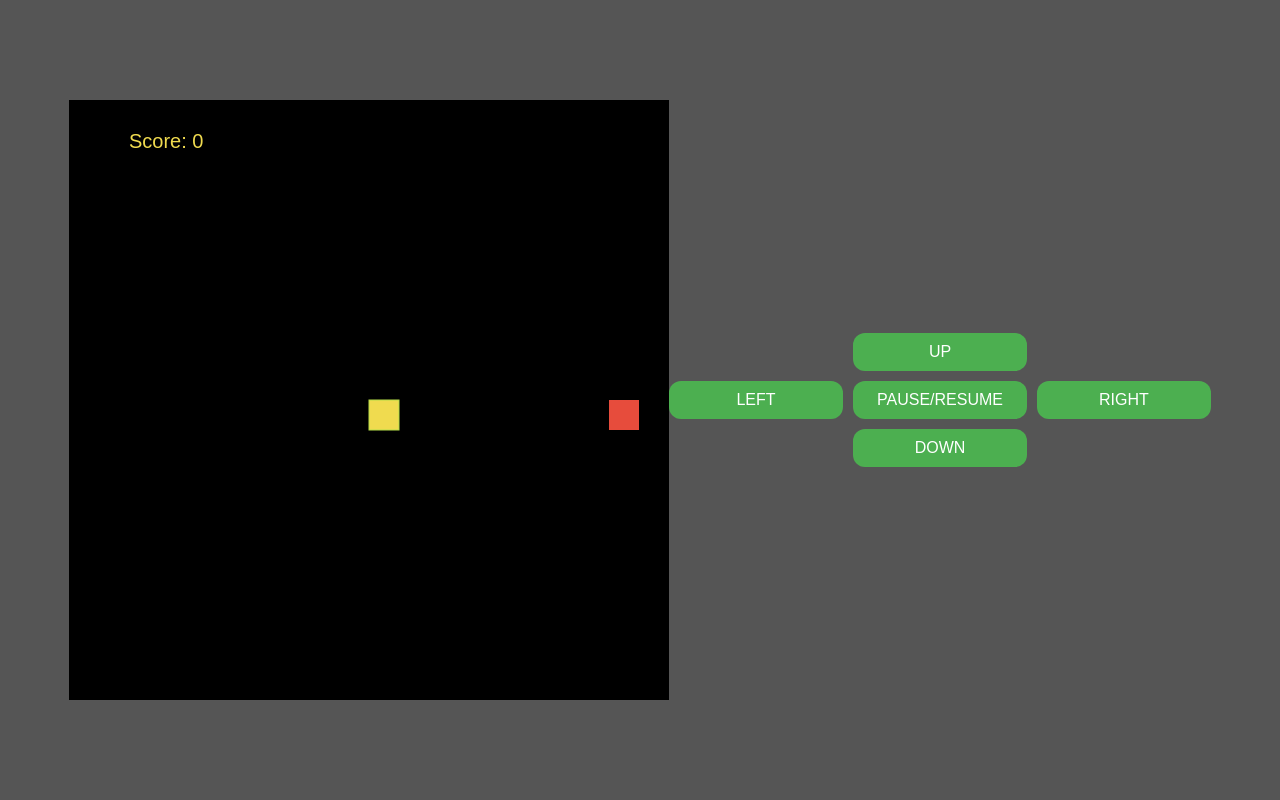
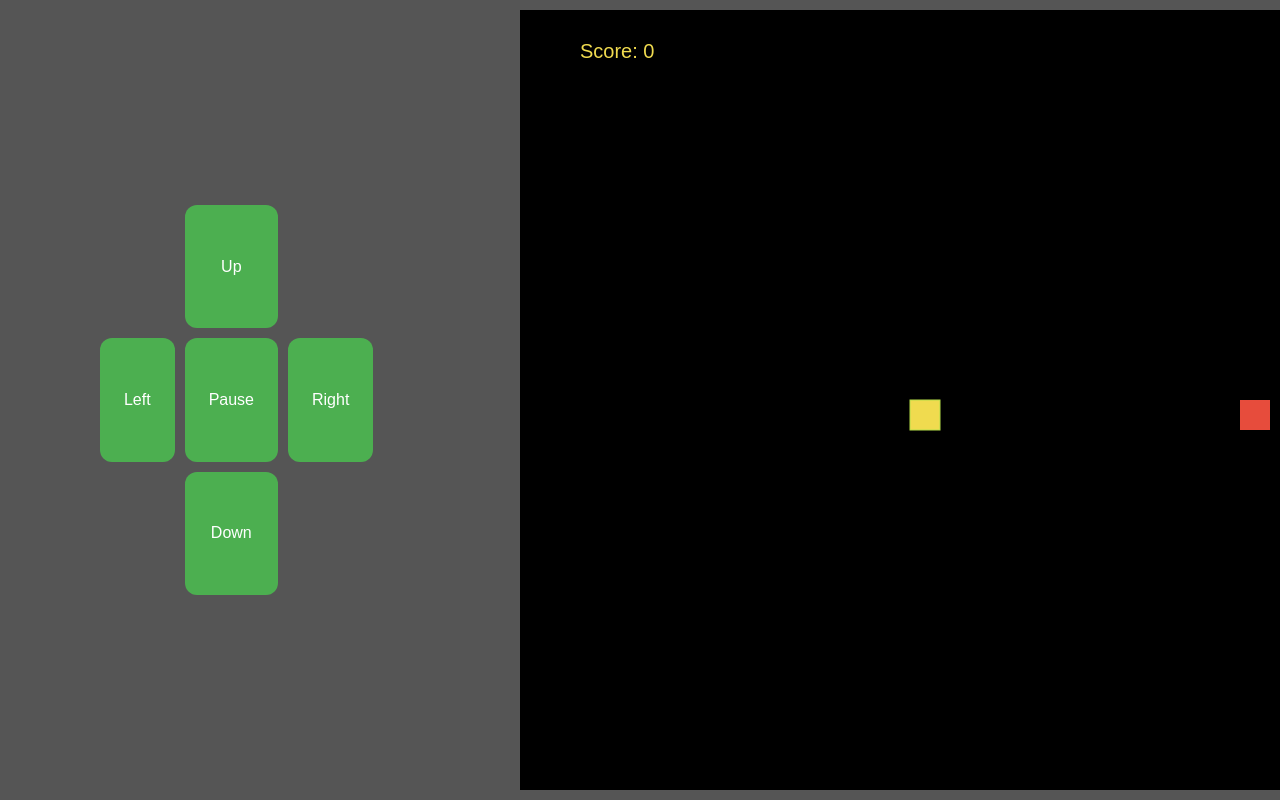
Before and after one commit to aheeb/snake_copy, a plain HTML site: page index.html in a window 1280 px wide. Drawn offline with Linux system fonts and the light colour scheme.

Commit message:
WORKS 2.0

```diff
--- a/index.html
+++ b/index.html
@@ -6,16 +6,20 @@
     <link rel="stylesheet" type="text/css" href="styles/styles.css">
 </head>
 <body>
-    <div id="gameContainer">
-        <canvas id="gameCanvas"></canvas>
+    <div id="gameLayout">
         <div id="buttonContainer">
-            <button id="up">UP</button>
-            <button id="down">DOWN</button>
-            <button id="left">LEFT</button>
-            <button id="right">RIGHT</button>
-            <button id="pause">PAUSE/RESUME</button>
+            <button id="up">Up</button>
+            <button id="down">Down</button>
+            <button id="left">Left</button>
+            <button id="right">Right</button>
+            <button id="pause">Pause</button>
+        </div>
+        <div id="gameContainer">
+            <canvas id="gameCanvas"></canvas>
         </div>
     </div>
+
     <script src="scripts/script.js"></script>
 </body>
+
 </html>
--- a/scripts/script.js
+++ b/scripts/script.js
@@ -4,16 +4,9 @@ const context = canvas.getContext('2d');
 
 const box = 30;
 
-let canvasSize;
-let smallerDimension = Math.min(window.innerWidth, window.innerHeight);
+const smallerDimension = Math.min(window.innerWidth, window.innerHeight);
+const canvasSize = Math.floor(smallerDimension / box);
 
-if (smallerDimension <= 600) {
-    canvasSize = 15;
-} else if (smallerDimension <= 1200) {
-    canvasSize = 20;
-} else {
-    canvasSize = 30;
-}
 
 canvas.width = box * canvasSize;
 canvas.height = box * canvasSize;
--- a/styles/styles.css
+++ b/styles/styles.css
@@ -12,12 +12,19 @@ body {
     justify-content: center;
     align-items: center;
 }
+#gameLayout{
+    display: grid;
+    grid-template-columns: 50% 50%;
+    align-items: center;
+}
 
 #gameCanvas {
     background-color: #000;
 }
 
 #buttonContainer {
+    height: 50%;
+    width: 50%;
     display: grid;
     grid-template-columns: repeat(3, 1fr);
     grid-template-rows: repeat(3, 1fr);
@@ -61,6 +68,7 @@ button {
     transition-duration: 0.4s;
     border-radius: 12px;
     padding: 10px 24px;
+    margin: 0;
 }
 
 button:hover {
```
